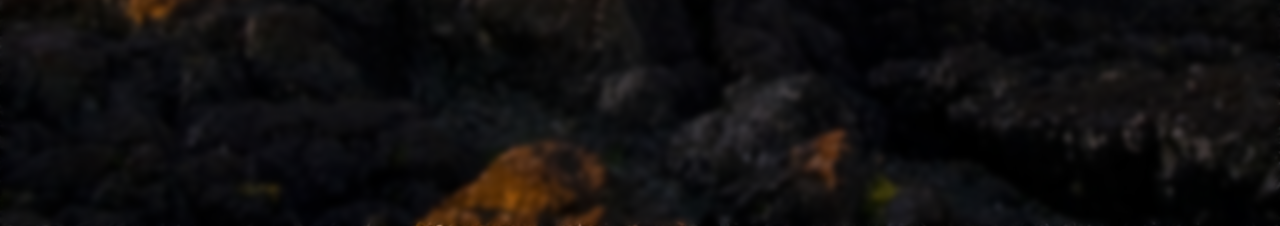
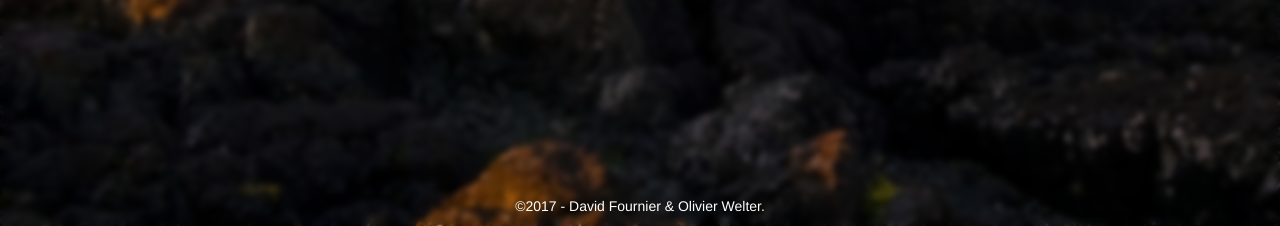
Before and after one commit to mrobot-pro/raspot.in, a PHP site: the page made by Vue/gabaritadmin.php in a window 1280 px wide. Shown: the part 574-800 px from the top of the page. Run offline with PHP 8.4, Linux system fonts and the light colour scheme; the template is opened without the code that fills it: most values are stand-ins (such as "Sample title", 1, 10 or a date in 2020); some libraries are stand-ins or nearby versions.

Commit message:
positionnement du footer

```diff
--- a/Vue/gabarit.php
+++ b/Vue/gabarit.php
@@ -13,7 +13,6 @@
     <div id="main-container" class="container-fluid">
       <div class ="text-center"><h1><a class="heading"  href="index.php">Snap Snap Spot !</a></h1>
 <?= $contenu ?>
-                </div>
         </div>
     </div>
     <footer class="text-center">
--- a/Vue/gabaritadmin.php
+++ b/Vue/gabaritadmin.php
@@ -31,7 +31,7 @@
     </div>
 
     </div>
-    <!-- <footer class="bottom">&copy;2017 - David Fournier&nbsp;&amp;&nbsp;Olivier Welter.</footer> -->
+    <footer><p>&copy;2017 - David Fournier&nbsp;&amp;&nbsp;Olivier Welter.</p></footer>
     <script type="text/javascript" src="contenu/js/jquery.js" ></script>
     <script type="text/javascript" src="contenu/js/snapspotIndex.js" ></script>
     <script type="text/javascript" src="contenu/js/snapspotAdm.js" ></script>
--- a/Vue/vueAccueil.php
+++ b/Vue/vueAccueil.php
@@ -2,7 +2,7 @@
 
             <div class="row">
                 <div class="row text-center">
-                    <div class="col-xs-12">
+                    <div class="col-xs-12 col-sm-12 col-md-12 col-lg12">
                         <form method="post" id='uploadform' action="index.php" enctype="multipart/form-data">
                             <img class="cameraico" src="contenu/css/lens-37025_640.png" id="upfile1" width="75" style="cursor:pointer" alt="logo_appli" type="submit" />
                             <!-- MAX_FILE_SIZE doit précéder le champ input de type file
--- a/Vue/vueAdminAppli.php
+++ b/Vue/vueAdminAppli.php
@@ -8,7 +8,7 @@
     header_remove ('amd.php?' )
 	?>
 
-
+<br>
 <form class="row col-lg-offset-2 col-lg-8 col-md-offset-2 col-md-8 col-xs-12" action="" method="post">
 
     <div >
@@ -83,5 +83,5 @@
 </div>
 </div>
 </form>
-
+<br>
 </div>
--- a/Vue/vueAdminData.php
+++ b/Vue/vueAdminData.php
@@ -6,6 +6,7 @@
         $mediaManager = new MediaManager();
         $datas = $mediaManager->getList();
 
+echo '<br>';
 echo "<div class='row col-lg-offset-2 col-lg-8 col-md-offset-2 col-md-8 col-xs-12'>";
     foreach ($datas as $key => $value){
                     echo "<ul class='list-group'>";
@@ -17,3 +18,5 @@ echo "<div class='row col-lg-offset-2 col-lg-8 col-md-offset-2 col-md-8 col-xs-1
                     echo '</a>';
                     echo '</ul>';
     }
+?>
+</div>
--- a/contenu/css/default.css
+++ b/contenu/css/default.css
@@ -110,7 +110,7 @@ footer {
     color: #FFFFFF;
     text-align: center;
     margin: 10px auto;
-    position: fixed;
+    /*position: fixed;*/
     bottom: 0;
     left: 0;
     right: 0;
```
